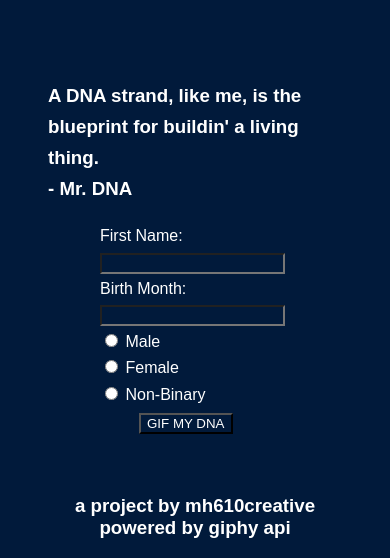
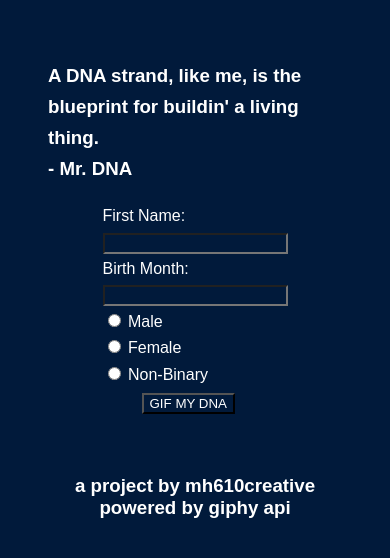
Before and after one commit to mh610creative/mh610creative.github.io, a plain HTML site: page index.html in a window 390 px wide. Shown: the part 458-1016 px from the top of the page. Drawn offline with Linux system fonts and the light colour scheme; a web font is replaced by a local one.

Commit message:
fixed margin issue on flexbox, css, further responsive testing

```diff
--- a/style.css
+++ b/style.css
@@ -3,12 +3,13 @@
     font-family: 'Yusei Magic', sans-serif;
     background-color: rgb(1,26,59);
     color: white;
+
 }
 
 
 main {
 max-width: 1300px;
-margin: 20px 5px 0 auto;
+margin: 0 auto;
 line-height: 1.65;
 padding: 40px 40px;
 display: flex;
```
